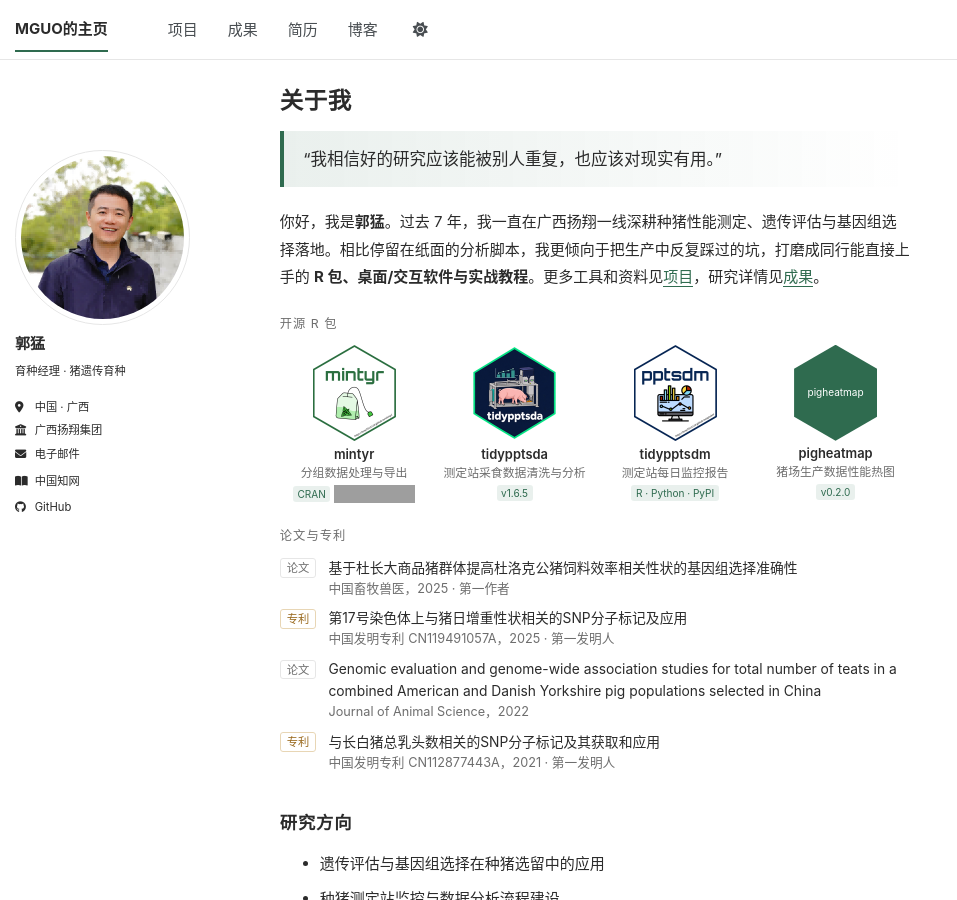
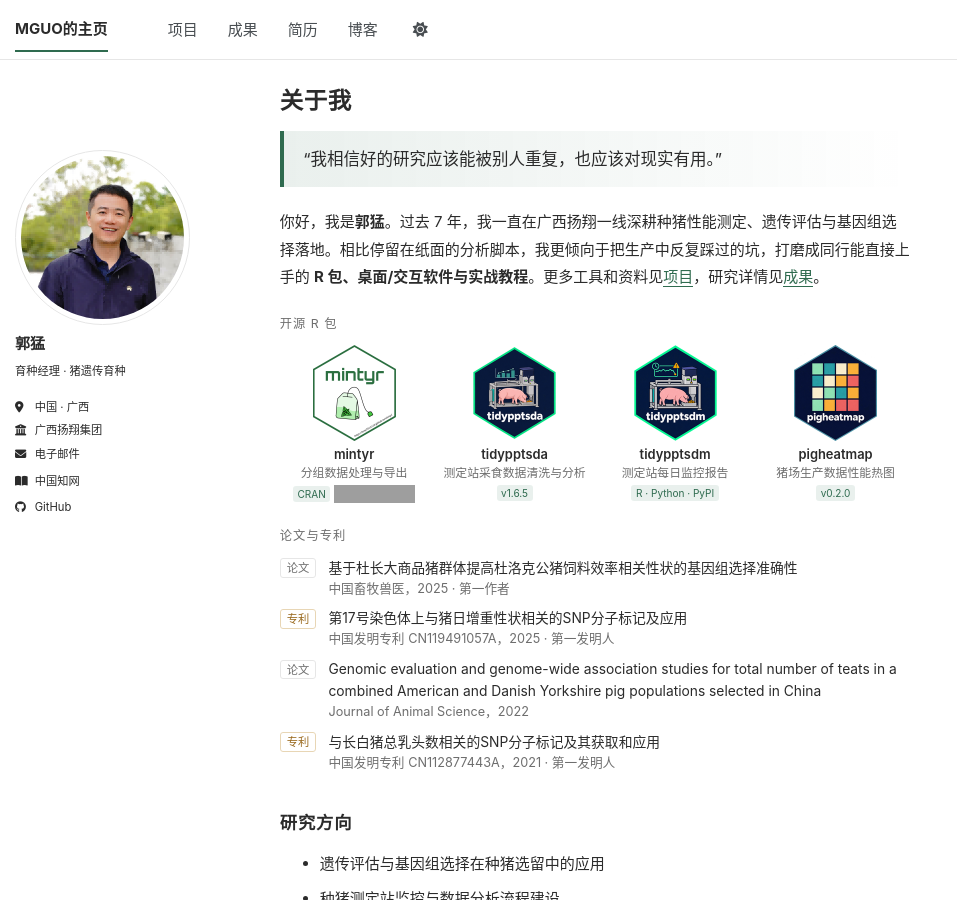
Before and after one commit to tony2015116/tony2015116.github.io, a Jekyll site: the page built from _pages/about.md, in a window 1280 px wide and 900 px high. Shown: the whole window, without its empty margins (0-957 px from the left). Built offline with Jekyll 4.4.1, drawn with Linux system fonts in a browser that asks for light colours; a script bundle is joined from its source files by our own code; a style sheet for code colours, icons or effects is not loaded; grey boxes are pictures that could not be loaded.

Commit message:
首页 R 包：更新 tidypptsdm 图标，pigheatmap 换上正式图标
Co-Authored-By: Claude Opus 5.5 <noreply@anthropic.com>
Claude-Session: https://claude.ai/code/session_01EG2X4vuBsyZvfFGUCStcu7

```diff
--- a/_data/home.yml
+++ b/_data/home.yml
@@ -1,7 +1,7 @@
 # 首页「开源 R 包」一栏。按这里的顺序显示，最多放 4 个比较好看。
 #
 # name:   包名
-# logo:   六边形图标，放在 images/packages/ 下，只写文件名；留空则显示墨绿色占位六边形
+# logo:   六边形图标，放在 images/packages/ 下，只写文件名；建议 166×192 的 PNG；留空则显示墨绿色占位六边形
 # url:    点击图标和包名跳转的地址（一般是文档站）
 # desc:   一句话用途，尽量不超过 12 个字，太长会折行
 # badge:  图标下方的小标签，如版本号、CRAN
@@ -25,7 +25,7 @@ packages:
     desc: "测定站每日监控报告"
     badge: "R · Python · PyPI"
   - name: "pigheatmap"
-    logo: ""
+    logo: "pigheatmap.png"
     url: "https://tony2015116.github.io/pigheatmap/"
     desc: "猪场生产数据性能热图"
     badge: "v0.2.0"
```
Also changed, not shown: images/packages/pigheatmap.png (added), images/packages/tidypptsdm.png.
